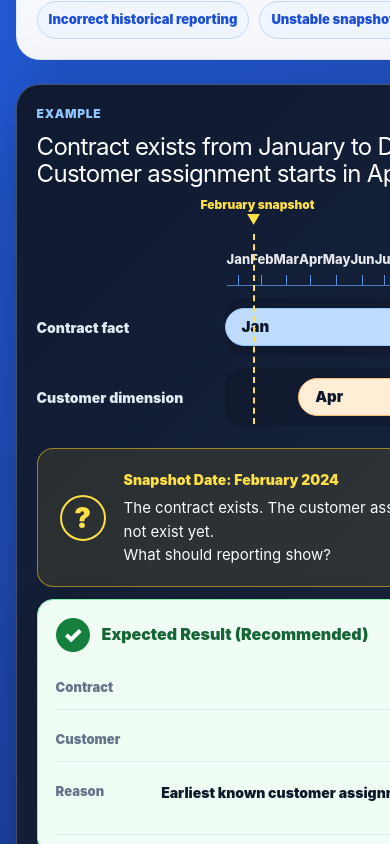
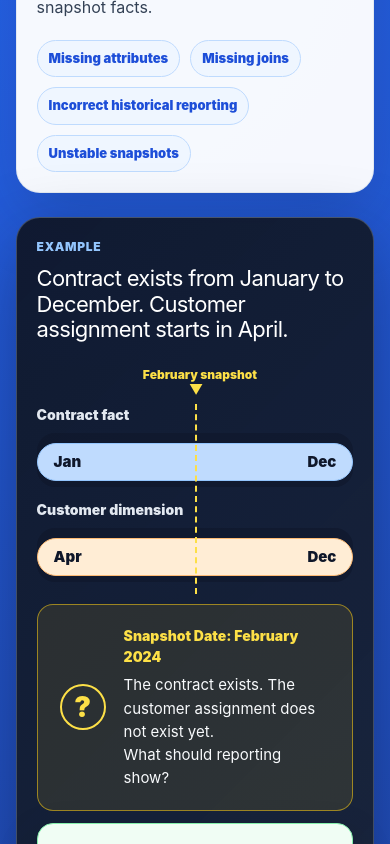
Before and after one commit to frohnhaus-sketch/bitemporal-debugger, a Next.js app: page /learn/dimension-completion in a window 390 px wide. Shown: the part 800-1644 px from the top of the page. Built offline with nearby package versions, Linux system fonts and the light colour scheme.

Commit message:
Optimize dimension completion example for mobile

```diff
--- a/app/learn/dimension-completion/page.tsx
+++ b/app/learn/dimension-completion/page.tsx
@@ -66,6 +66,23 @@ const WRONG_ROWS = [
   ["Customer", "NULL / Unknown"],
   ["Reason", "No valid customer row exists in February"],
 ];
+
+function useIsMobile() {
+  const [isMobile, setIsMobile] = useState(false);
+
+  useEffect(() => {
+    function update() {
+      setIsMobile(window.innerWidth < 760);
+    }
+
+    update();
+    window.addEventListener("resize", update);
+
+    return () => window.removeEventListener("resize", update);
+  }, []);
+
+  return isMobile;
+}
 
 export default function DimensionCompletionPage() {
   useEffect(() => {
@@ -292,6 +309,8 @@ export default function DimensionCompletionPage() {
 }
 
 function DarkExampleCard() {
+  const isMobile = useIsMobile();
+
   return (
     <section style={darkCardStyle}>
       <div style={darkEyebrowStyle}>Example</div>
@@ -301,9 +320,9 @@ function DarkExampleCard() {
       </h2>
 
       <div style={visualTimelineStyle}>
-        <MonthAxis />
+        {!isMobile && <MonthAxis />}
 
-        <div style={snapshotMarkerStyle}>
+        <div style={isMobile ? mobileSnapshotMarkerStyle : snapshotMarkerStyle}>
           <div style={snapshotLabelStyle}>February snapshot</div>
           <div style={snapshotTriangleStyle}>▼</div>
           <div style={snapshotLineStyle} />
@@ -317,6 +336,7 @@ function DarkExampleCard() {
           width="100%"
           color="#bfdbfe"
           border="#93c5fd"
+          mobile={isMobile}
         />
 
         <VisualTimelineRow
@@ -327,6 +347,7 @@ function DarkExampleCard() {
           width="75%"
           color="#ffedd5"
           border="#fdba74"
+          mobile={isMobile}
         />
 
         <div style={questionCardStyle}>
@@ -515,6 +536,7 @@ function VisualTimelineRow({
   width,
   color,
   border,
+  mobile = false,
 }: {
   label: string;
   startLabel: string;
@@ -523,17 +545,18 @@ function VisualTimelineRow({
   width: string;
   color: string;
   border: string;
+  mobile?: boolean;
 }) {
   return (
-    <div style={visualTimelineRowStyle}>
+    <div style={mobile ? mobileVisualTimelineRowStyle : visualTimelineRowStyle}>
       <div style={visualTimelineLabelStyle}>{label}</div>
 
-      <div style={timelineTrackStyle}>
+      <div style={mobile ? mobileTimelineTrackStyle : timelineTrackStyle}>
         <div
           style={{
             ...timelineSegmentStyle,
-            left,
-            width,
+            left: mobile ? "0%" : left,
+            width: mobile ? "100%" : width,
             background: color,
             border: `1px solid ${border}`,
           }}
@@ -894,7 +917,7 @@ const darkEyebrowStyle: CSSProperties = {
 const darkTitleStyle: CSSProperties = {
   marginTop: 0,
   marginBottom: 16,
-  fontSize: "clamp(24px, 6vw, 28px)",
+  fontSize: "clamp(22px, 5vw, 34px)",
   lineHeight: 1.15,
   color: "#ffffff",
   letterSpacing: "-0.03em",
@@ -1393,3 +1416,26 @@ const testCaseButtonStyle: CSSProperties = {
   textDecoration: "none",
   fontWeight: 900,
 };
+
+const mobileVisualTimelineRowStyle: CSSProperties = {
+  display: "grid",
+  gap: 8,
+};
+
+const mobileTimelineTrackStyle: CSSProperties = {
+  position: "relative",
+  height: 54,
+  borderRadius: 18,
+  background: "rgba(15, 23, 42, 0.56)",
+  overflow: "hidden",
+};
+
+const mobileSnapshotMarkerStyle: CSSProperties = {
+  position: "absolute",
+  left: "50%",
+  top: 18,
+  width: 1,
+  height: 188,
+  zIndex: 5,
+  pointerEvents: "none",
+};
```
